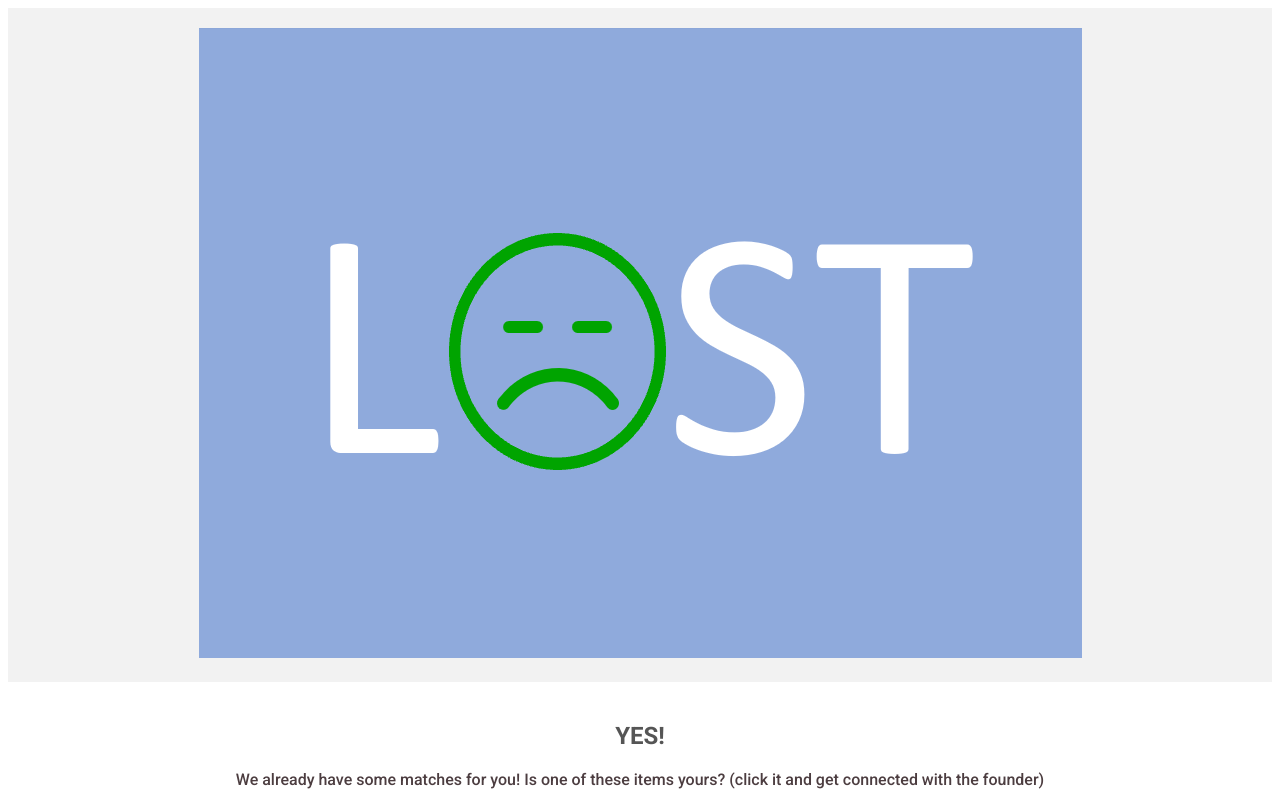
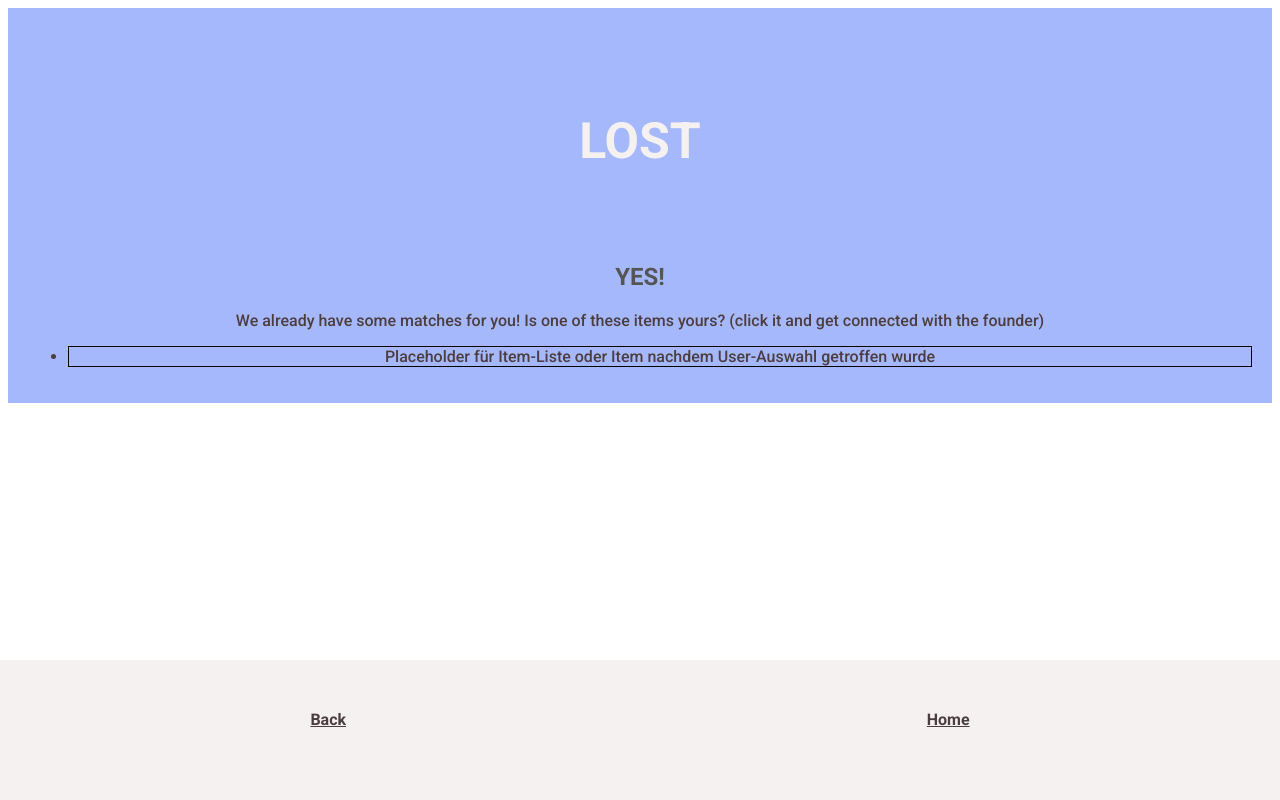
Before and after one commit to coding-bootcamps-eu/2023-04-final-project-lost-and-found, a Vue app: page /lost/lostmatchpage in a window 1280 px wide. Shown: the top 800 px of the page. Built offline with nearby package versions, Linux system fonts and the light colour scheme; what vue3-openlayers would draw is missing.

Commit message:
style: revise header & footer

```diff
--- a/src/views/LostMatchPage.vue
+++ b/src/views/LostMatchPage.vue
@@ -1,8 +1,6 @@
 <template>
   <header>
-    <div class="logo">
-      <img src="../assets/lostLogo.png" alt="Logo Lost" />
-    </div>
+    <h1 class="lost">LOST</h1>
   </header>
 
   <main>
@@ -17,7 +15,8 @@
       </li>
     </ul>
   </main>
-  <footer>
+
+  <footer class="footerLinks">
     <nav>
       <router-link to="/LostPage">Back</router-link>
     </nav>
@@ -71,23 +70,40 @@ export default {
 </script>
 
 <style scoped>
-/* SCOPED ? */
 header {
-  background-color: #f2f2f2;
+  background-color: #a6b8fc;
   padding: 20px;
+}
+
+h1 {
+  font-size: 50px;
+}
+
+.lost {
+  color: #f5f1f1;
+  padding-top: 50px;
 }
 
 main {
   padding: 20px;
+  background-color: #a6b8fc;
 }
 
 footer {
-  background-color: #f2f2f2;
+  background-color: #f5f1f1;
   padding: 20px;
+  width: auto;
+  height: 100px;
+  position: fixed;
+  bottom: 0;
+  left: 0;
+  right: 0;
 }
 
-h1 {
-  color: #333;
+.footerLinks {
+  display: flex;
+  flex-direction: row;
+  justify-content: space-evenly;
 }
 
 h2 {
@@ -107,18 +123,11 @@ button {
   cursor: pointer;
 }
 
-input,
-select {
-  margin: 10px 0;
-  padding: 10px;
-}
-
 ul {
-  list-style-type: none;
-  padding: 0;
+  background-color: #a6b8fc;
 }
 
 li {
-  margin-bottom: 10px;
+  border: 1px solid black;
 }
 </style>
```
